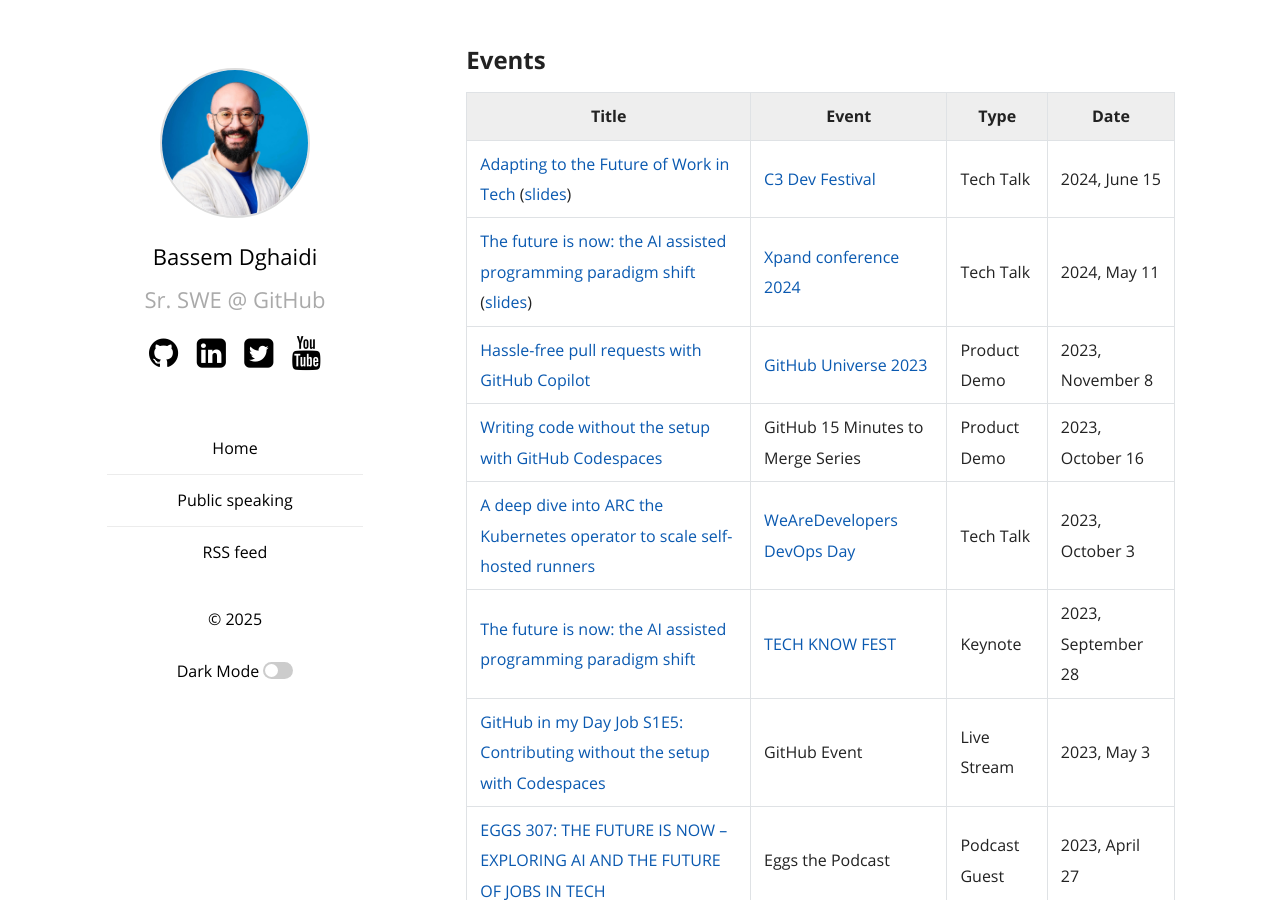
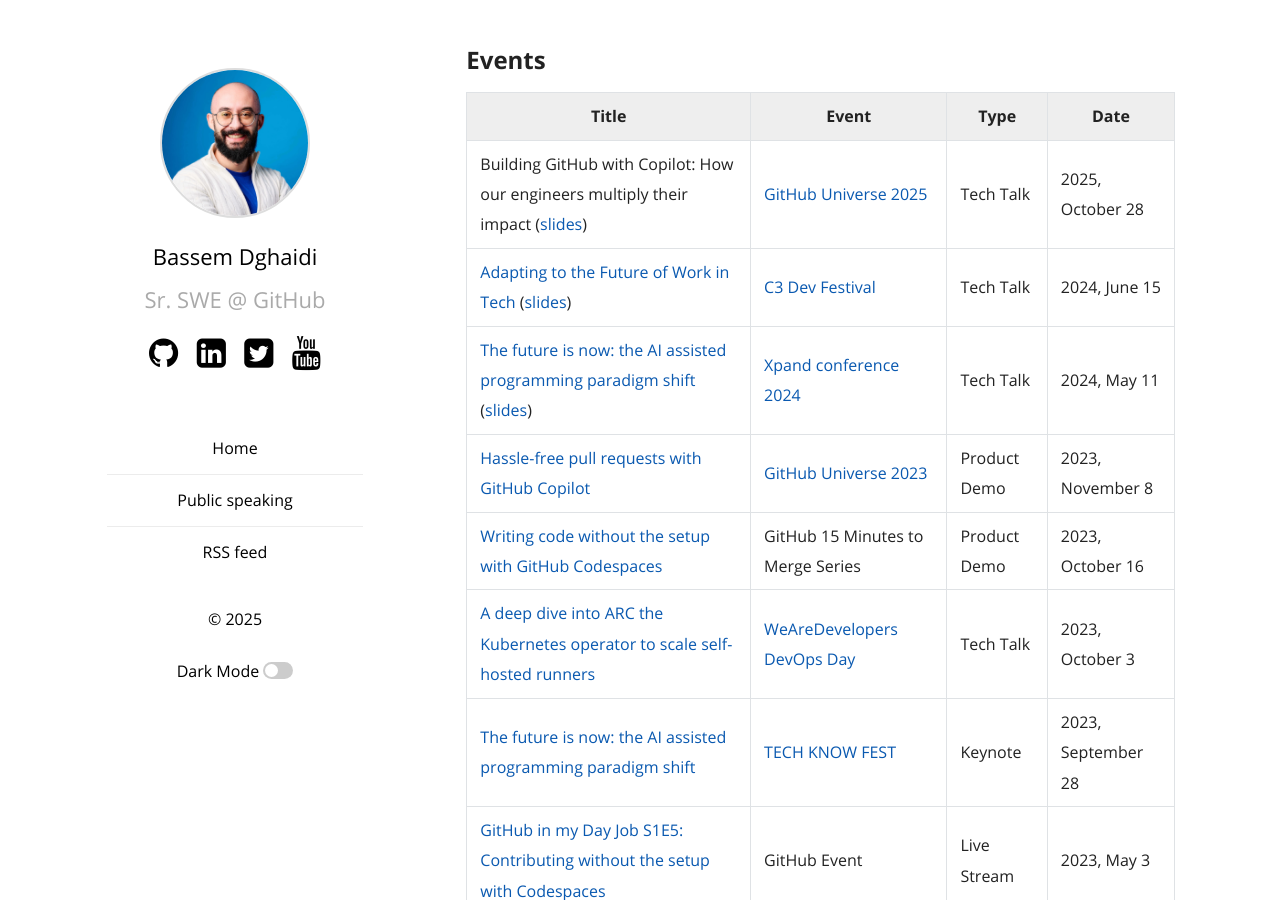
Before and after one commit to Link-/pblog, a Jekyll site: the page built from public_speaking.md, in a window 1280 px wide and 900 px high. Built offline with Jekyll 4.4.1, drawn with Linux system fonts in a browser that asks for light colours.

Commit message:
Add github universe 2025

```diff
--- a/public_speaking.md
+++ b/public_speaking.md
@@ -10,6 +10,7 @@
 
 | Title                                                                                                                                                                                                                                  | Event                                                                                       | Type          | Date               |
 | -------------------------------------------------------------------------------------------------------------------------------------------------------------------------------------------------------------------------------------- | ------------------------------------------------------------------------------------------- | ------------- | ------------------ |
+| Building GitHub with Copilot: How our engineers multiply their impact ([slides](/assets/static/2025/10/BLD1224_BDghaidi.pdf))                                                                                                         | [GitHub Universe 2025](https://reg.githubuniverse.com/flow/github/universe25/attendee-portal/page/sessioncatalog/session/1745955579054001q1vr)                                                      | Tech Talk     | 2025, October 28      |
 | [Adapting to the Future of Work in Tech](https://youtu.be/Uzb61s9eyf0?si=QW8HBcJcyimqpGWV) ([slides](/assets/static/2024/05/The-future-of-software-engineering_2024.pdf))                                                              | [C3 Dev Festival](https://c3fest.com/)                                                      | Tech Talk     | 2024, June 15      |
 | [The future is now: the AI assisted programming paradigm shift](https://www.youtube.com/watch?v=AFNskUcyTGU) ([slides](/assets/static/2024/05/The-future-of-software-engineering_2024.pdf))                                            | [Xpand conference 2024](https://www.xpandconf.com/)                                         | Tech Talk     | 2024, May 11       |
 | [Hassle-free pull requests with GitHub Copilot](https://www.youtube.com/watch?v=CXEJ5FhHIfo)                                                                                                                                           | [GitHub Universe 2023](https://githubuniverse.com/)                                         | Product Demo  | 2023, November 8   |
```
Also changed, not shown: 1 other file.
